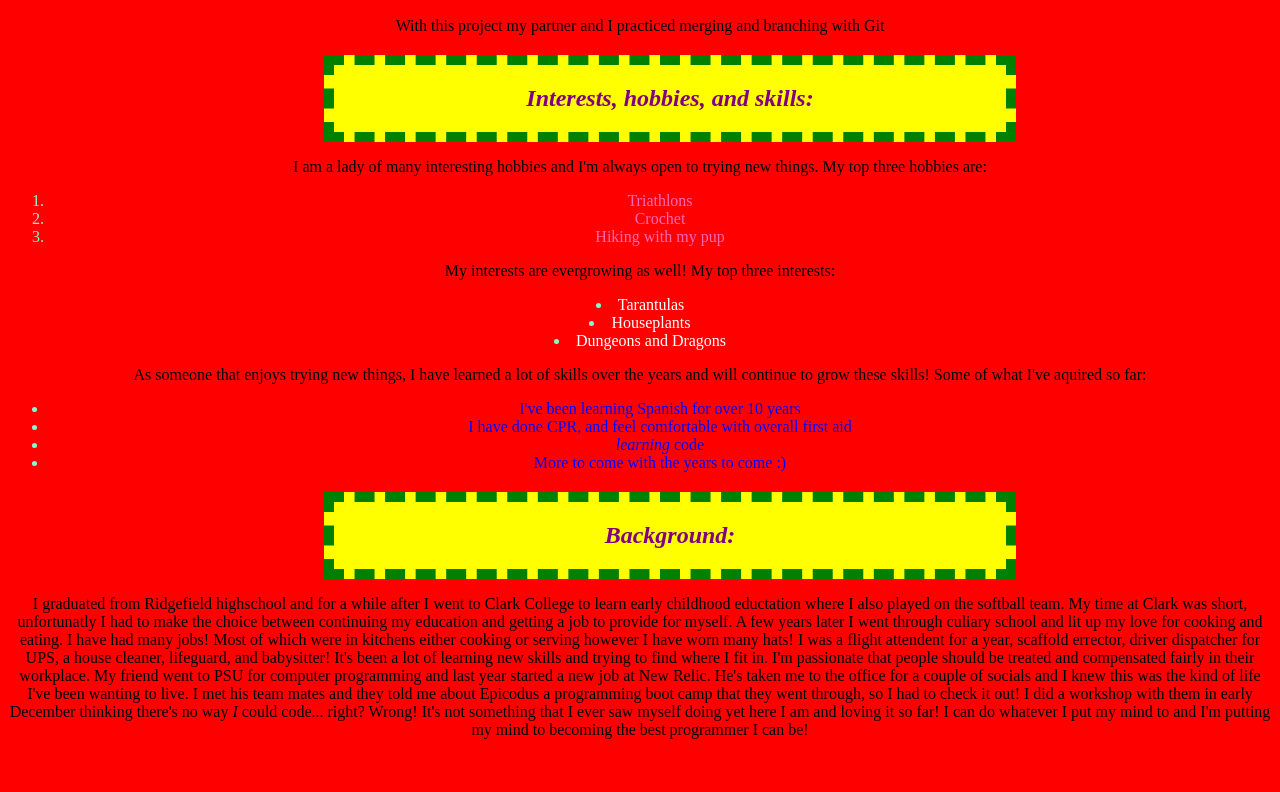
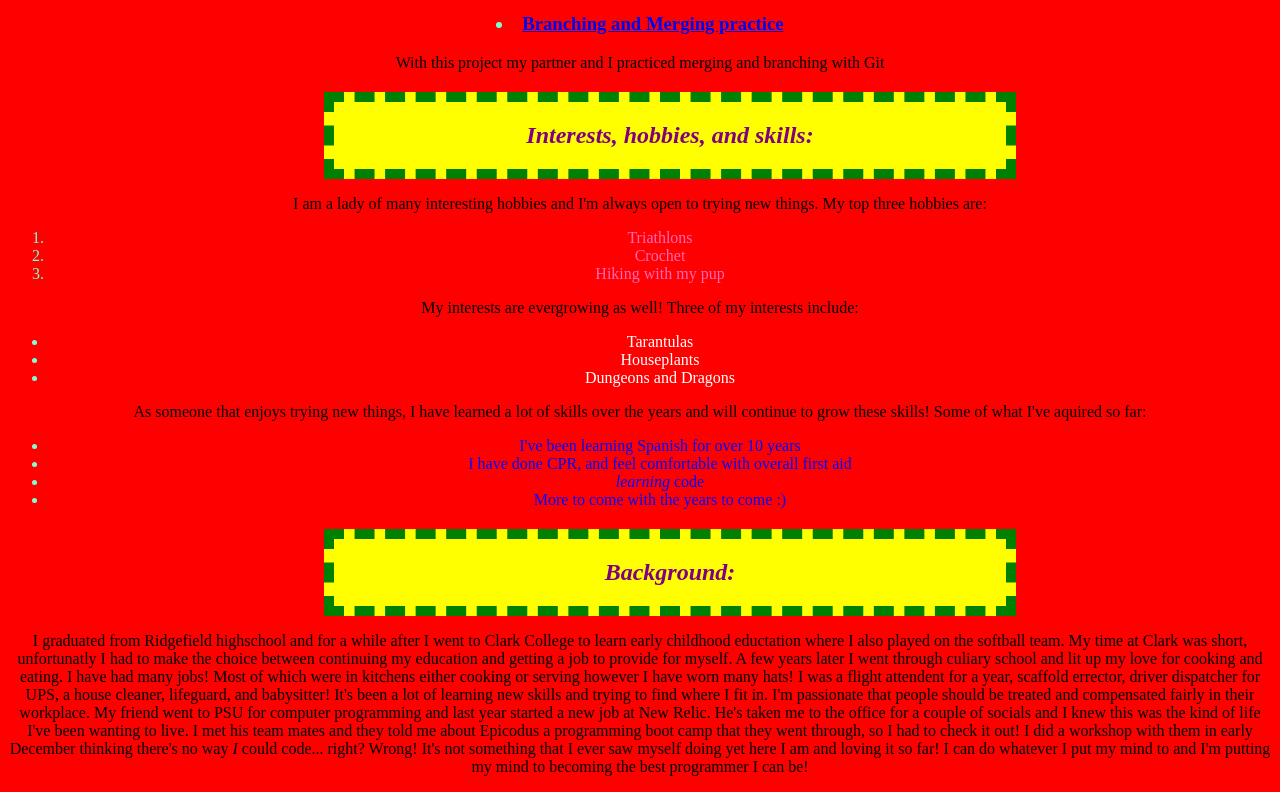
Before and after one commit to kayla-weaver/kweaver, a plain HTML site: page index.html in a window 1280 px wide. Shown: the part 1709-2501 px from the top of the page. Before the commit the page ends 2464 px from the top, so only its background shows below. Drawn offline with Linux system fonts and the light colour scheme.

Commit message:
fix html layout and make a few tweeks to the info on the page.

```diff
--- a/index.html
+++ b/index.html
@@ -5,46 +5,114 @@
 </head>
 <body>
     <link rel="stylesheet" href="styles.css">
-    <h1>Kayla Weaver</h1>
-    <img src="pics/me.jpeg" alt="my fist triathlon">
-    <img src="pics/meandmybabe.JPG" alt="me and my partner at pride">
-     <img src="pics/me and abbygorl.jpeg"alt="me and my pupper">
+    <h1> Kayla Weaver
+        <br />
+         <em> She/Her </em>
+    </h1>
+        <img src="pics/me.jpeg" alt="my fist triathlon">
+        <img src="pics/meandmybabe.JPG" alt="me and my partner at pride">
+        <img src="pics/me and abbygorl.jpeg"alt="me and my pupper">
 
 
 <div>
     <h2> About Kayla! </h2>
-    <p>This is a lil site about <strong>lil</strong> me! My name is Kayla and I am brand new to the tech world. I am looking forward to learning a lot and becoming the best coder I can! I grew up in the Portland Metro area and love the city and everything it has to offer. Growing up I've always wanted to help my community in any way that I'm able to, I'm hoping to find a job that will allow me to do my part in this. I'm a queer vegan always looking for the next adventure! <span class="important">BLACK AND TRANS LIVES MATTER </span></p>
+        <p>This is a lil site about
+            <strong>
+                lil
+            </strong>
+            me! My name is Kayla and I am brand new to the tech world. I am looking forward to learning a lot and becoming the best coder I can! I grew up in the Portland Metro area and love the city and everything it has to offer. Growing up I've always wanted to help my community in any way that I'm able to, I'm hoping to find a job that will allow me to do my part in this. I'm a queer vegan always looking for the next adventure! <span class="important">BLACK AND TRANS LIVES MATTER </span></p>
 </div>
 
 <h2>My projects:</h2>
 
 
-   <h3> <li><a href="https://github.com/kayla-weaver/legolas/commit/a9fc7a8e1591cc2eec9dd61d7a4bb4f1f641fab7">Fantasy Creater Ratings</a></li></h3>
+<h3>
+     <li>
+        <a href="https://github.com/kayla-weaver/legolas/commit/a9fc7a8e1591cc2eec9dd61d7a4bb4f1f641fab7">Fantasy Creater Ratings
+        </a>
+    </li>
+</h3>
    This is the websie  my team and I worked on my first day of class, it  is made up of a list of ranked fantasy creatures, we used HTML for this.
-   <h3><li><a href="https://github.com/kayla-weaver/hello-world">Commit Practice </a> </li></h3>
+<h3>
+    <li>
+        <a href="https://github.com/kayla-weaver/hello-world">Commit Practice
+        </a>
+    </li>
+</h3>
     This was another partner project that I worked on when we were learning about commits in github, we used html and css styling
-    <h3><li><a href="https://github.com/kayla-weaver/react">Branching and Merging practice</a></li></h3>
+<h3>
+    <li>
+        <a href="https://github.com/kayla-weaver/react">Branching and Merging practice
+        </a>
+    </li>
+</h3>
 With this project my partner and I practiced merging and branching with Git
 
 
-<h2>Interests, hobbies, and skills:</h2>
+<h2>
+    Interests, hobbies, and skills:
+</h2>
 
-<p>I am a lady of many interesting hobbies and I'm always open to trying new things. My top three hobbies are: </p>
-<ol><li><span class="pink">Triathlons</li>
-<li><span class="pink">Crochet</li>
-<li><span class="pink">Hiking with my pup</li></span>
+<p>
+    I am a lady of many interesting hobbies and I'm always open to trying new things. My top three hobbies are:
+</p>
+<ol>
+    <li>
+        <span class="pink">Triathlons
+        </span>
+    </li>
+    <li>
+         <span class="pink">Crochet
+    </li>
+    <li>
+        <span class="pink">Hiking with my pup
+        </span>
+     </li>
 </ol>
-<p>My interests are evergrowing as well! My top three interests:</p>
-<li><span class="white">Tarantulas</li>
-<li><span class="white">Houseplants</li>
-<li><span class="white">Dungeons and Dragons</li></span>
-<p>As someone that enjoys trying new things, I have learned a lot of skills over the years and will continue to grow these skills! Some of what I've aquired so far:</p>
-<ul><li><span class="blue">I've been learning Spanish for over 10 years</li>
-<li><span class="blue">I have done CPR, and feel comfortable with overall first aid</li>
-<li><span class="blue"><em>learning</em> code</li>
-<li><span class="blue">More to come with the years to come :)</li></ul></span>
-<h2>Background:</h2>
-<p>I graduated from Ridgefield highschool and for a while after I went to Clark College to learn early childhood eductation where I also played on the softball team. My time at Clark was short, unfortunatly I had to make the choice between continuing my education and getting a job to provide for myself. A few years later I went through culiary school and lit up my love for cooking and eating. I have had many jobs! Most of which were in kitchens either cooking or serving however I have worn many hats! I was a flight attendent for a year, scaffold errector, driver dispatcher for UPS, a house cleaner, lifeguard, and babysitter! It's been a lot of learning new skills and trying to find where I fit in. I'm passionate that people should be treated and compensated fairly in their workplace. My friend went to PSU for computer programming and last year started a new job at New Relic. He's taken me to the office for a couple of socials and I knew this was the kind of life I've been wanting to live. I met his team mates and they told me about Epicodus a programming boot camp that they went through, so I had to check it out! I did a workshop with them in early December thinking there's no way <em>I</em> could code... right? Wrong! It's not something that I ever saw myself doing yet here I am and loving it so far! I can do whatever I put my mind to and I'm putting my mind to becoming the best programmer I can be!</p>
+<p>
+    My interests are evergrowing as well! Three of my interests include:
+</p>
+<ul>
+    <li>
+        <span class="white">Tarantulas
+        </span>
+    </li>
+    <li>
+         <span class="white">Houseplants
+        </span>
+    </li>
+    <li>
+        <span class="white">Dungeons and Dragons
+        </span>
+    </li>
+</ul>
+<p>
+    As someone that enjoys trying new things, I have learned a lot of skills over the years and will continue to grow these skills! Some of what I've aquired so far:
+</p>
+    <ul>
+        <li>
+            <span class="blue">I've been learning Spanish for over 10 years
+            </span>
+       </li>
+        <li>
+            <span class="blue">I have done CPR, and feel comfortable with overall first aid
+            </span>
+        </li>
+        <li>
+            <span class="blue"><em>learning</em> code
+            </span>
+        </li>
+        <li>
+            <span class="blue">More to come with the years to come :)
+            </span>
+        </li>
+ </ul>
+<h2>
+    Background:
+</h2>
+<p>
+    I graduated from Ridgefield highschool and for a while after I went to Clark College to learn early childhood eductation where I also played on the softball team. My time at Clark was short, unfortunatly I had to make the choice between continuing my education and getting a job to provide for myself. A few years later I went through culiary school and lit up my love for cooking and eating. I have had many jobs! Most of which were in kitchens either cooking or serving however I have worn many hats! I was a flight attendent for a year, scaffold errector, driver dispatcher for UPS, a house cleaner, lifeguard, and babysitter! It's been a lot of learning new skills and trying to find where I fit in. I'm passionate that people should be treated and compensated fairly in their workplace. My friend went to PSU for computer programming and last year started a new job at New Relic. He's taken me to the office for a couple of socials and I knew this was the kind of life I've been wanting to live. I met his team mates and they told me about Epicodus a programming boot camp that they went through, so I had to check it out! I did a workshop with them in early December thinking there's no way <em>I</em> could code... right? Wrong! It's not something that I ever saw myself doing yet here I am and loving it so far! I can do whatever I put my mind to and I'm putting my mind to becoming the best programmer I can be!
+</p>
 </body>
 </div>
 </html>
```
